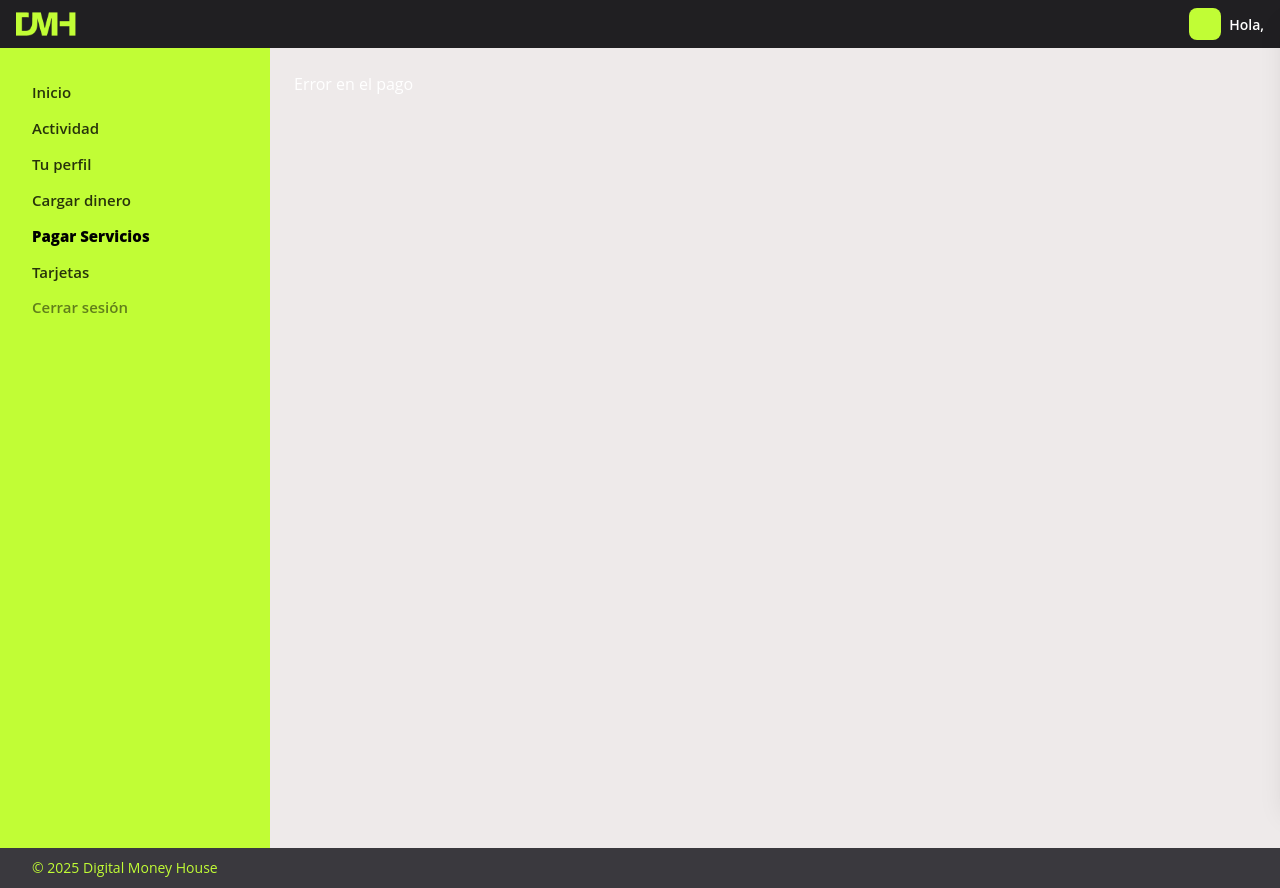
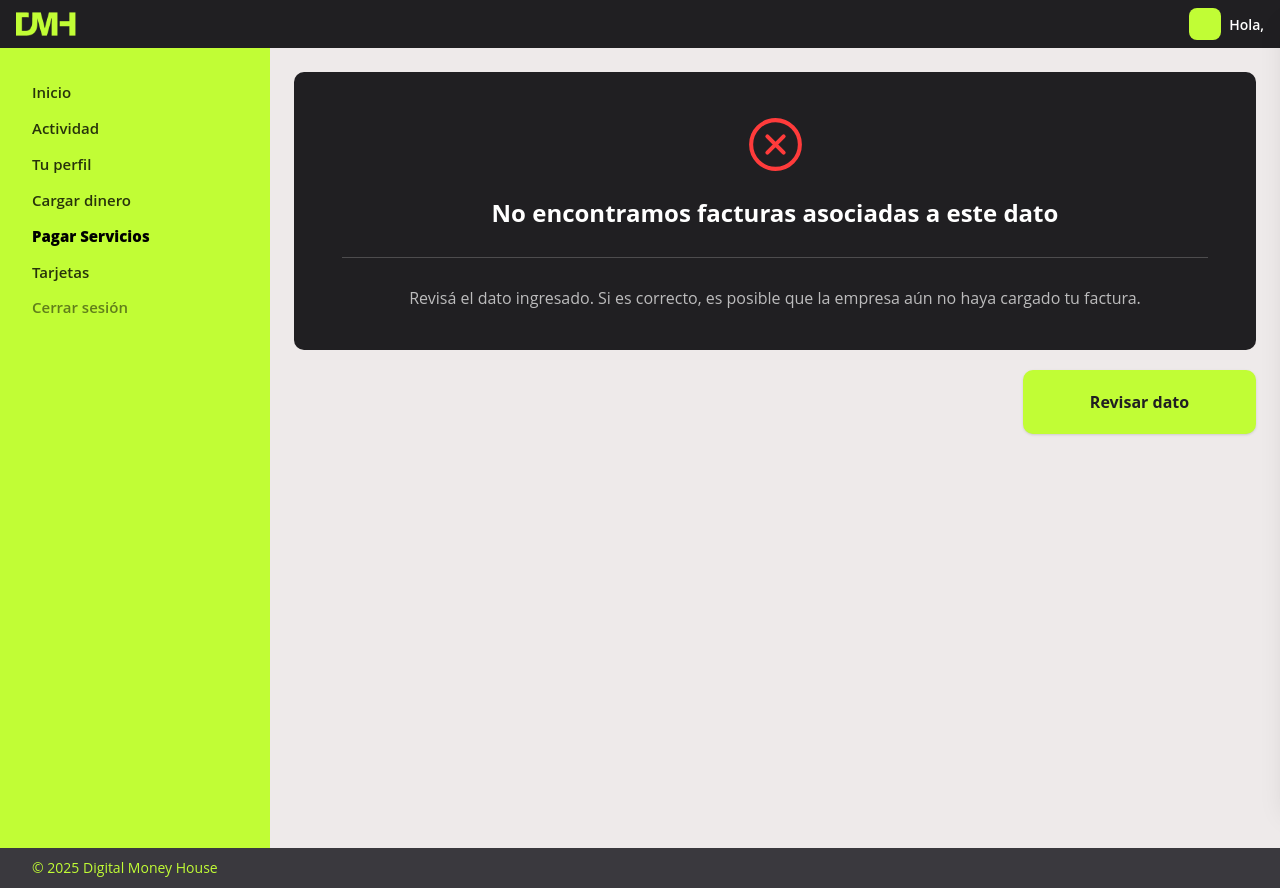
Before and after one commit to TaniaAlicia/virtualmoney, a Next.js app: page /dashboard/payments/account/checked/error in a window 1280 px wide. Built offline with nearby package versions, Linux system fonts and the light colour scheme.

Commit message:
Pagina de error mesaje cdo se selecciona el numero de cuanta harcodeado

```diff
--- a/src/app/dashboard/payments/account/checked/error/page.tsx
+++ b/src/app/dashboard/payments/account/checked/error/page.tsx
@@ -1,9 +1,19 @@
-import React from 'react'
+'use client';
 
-const page = () => {
+import ErrorMessage from '@/components/commons/ErrorMessage';
+import { useRouter } from 'next/navigation';
+
+export default function PayServicesErrorPage() {
+  const router = useRouter();
+
   return (
-    <div>Error en el pago</div>
-  )
+    <main className="flex flex-col gap-6">
+      <ErrorMessage
+        title="No encontramos facturas asociadas a este dato"
+        description="Revisá el dato ingresado. Si es correcto, es posible que la empresa aún no haya cargado tu factura."
+        buttonText="Revisar dato"
+        onClick={() => router.push('/dashboard/payments/account')}
+      />
+    </main>
+  );
 }
-
-export default page
--- a/src/app/dashboard/payments/account/page.tsx
+++ b/src/app/dashboard/payments/account/page.tsx
@@ -33,7 +33,7 @@ export default function AccountPage() {
 
     const numberAccount = Number(account);
     if (numberAccount !== ACCOUNT) {
-      router.push("/dashboard/payments/account/error");
+      router.push("/dashboard/payments/account/checked/error");
     } else {
       router.push("/dashboard/payments/account/checked");
     }
--- a/src/components/add-money/SelectedCard.tsx
+++ b/src/components/add-money/SelectedCard.tsx
@@ -51,7 +51,6 @@ export default function SelectedCard({
   const [selectedCardId, setSelectedCardId] = useState<CardType["id"] | null>(
     null,
   );
-
 
   useEffect(() => {
     if (selectedCardId) setCardId(selectedCardId);
@@ -152,7 +151,6 @@ export default function SelectedCard({
         selectedId={selectedCardId}
         onSelect={(cardId) => {
           const card = cardsList.find((c) => c.id === cardId);
-          console.log("[SelectedCard] card seleccionada:", card);
           setSelectedCardId(cardId);
           setCardId(cardId);
           const last4 =
--- /dev/null
+++ b/src/components/commons/ErrorMessage.tsx
@@ -0,0 +1,52 @@
+"use client";
+
+import { useRouter } from "next/navigation";
+
+type Props = {
+  title: string;
+  description: string;
+  buttonText?: string; // default: "Revisar dato"
+  onClick?: () => void; // si querés customizar la acción
+  className?: string;
+};
+
+// Iconito rojo inline para evitar dependencias
+const ErrorIcon = (props: React.SVGProps<SVGSVGElement>) => (
+  <svg viewBox="0 0 64 64" fill="none" {...props}>
+    <circle cx="32" cy="32" r="24" stroke="#ff3b3b" strokeWidth="4" />
+    <path d="M24 24l16 16M40 24L24 40" stroke="#ff3b3b" strokeWidth="4" strokeLinecap="round" />
+  </svg>
+);
+
+export default function ErrorMessage({
+  title,
+  description,
+  buttonText = "Revisar dato",
+  onClick,
+  className,
+}: Props) {
+  const router = useRouter();
+  const handle = onClick ?? (() => router.back());
+
+  return (
+    <section className={["flex flex-col gap-5", className].filter(Boolean).join(" ")}>
+      <div className="rounded-[10px] bg-dark p-7 md:px-12 md:py-10 flex flex-col items-center gap-4 md:gap-5">
+        <ErrorIcon className="h-[41px] w-[41px] md:h-[65px] md:w-[65px]" />
+        <h1 className="text-center text-xl font-bold md:text-2xl">{title}</h1>
+        <div className="my-1 h-px w-full border-b border-white/20 md:my-2" />
+        <p className="text-center text-sm text-white/70 md:text-base md:px-5 xl:px-10">
+          {description}
+        </p>
+      </div>
+
+      <div className="flex h-[50px] w-full justify-end md:h-[64px]">
+        <button
+          onClick={handle}
+          className="h-[50px] w-[165px] rounded-[10px] bg-green font-bold text-dark shadow md:h-[64px] md:w-full xl:w-[233px]"
+        >
+          {buttonText}
+        </button>
+      </div>
+    </section>
+  );
+}
```
